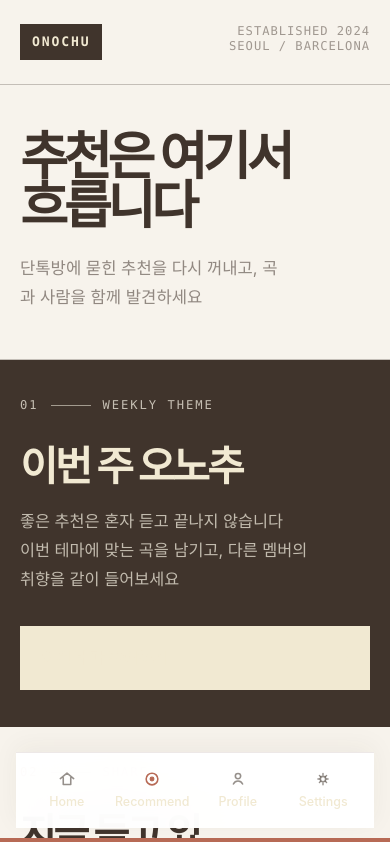
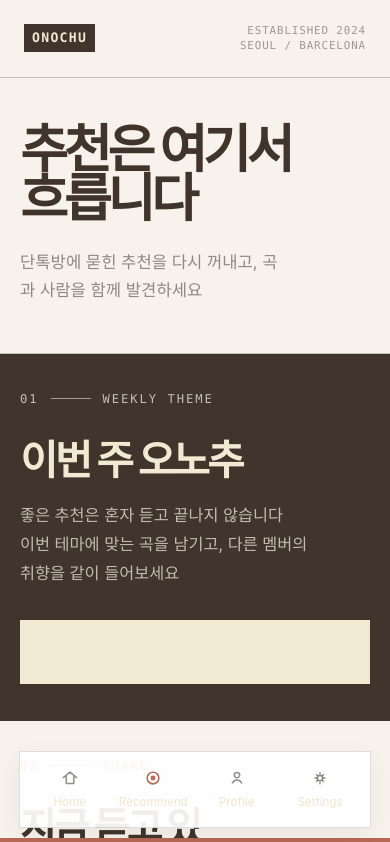
Before and after one commit to MrTMI-0315/onochu, a Next.js app: page /recommendations in a window 390 px wide. Shown: the top 842 px of the page. Built offline with nearby package versions, Linux system fonts and the light colour scheme.

Commit message:
fix: align archive mobile header and nav tokens

```diff
--- a/components/archive-profile-view.tsx
+++ b/components/archive-profile-view.tsx
@@ -225,14 +225,14 @@ export function ArchiveProfileView({
         <section className="border-b border-[#1A1817] px-6 py-6 md:px-8">
           <div className="flex items-center gap-4">
             {!selfView ? (
-              <Link href="/members" className="font-mono text-[1.2rem] leading-none">
+              <Link href="/members" className="font-mono text-[1.15rem] leading-none">
                 ←
               </Link>
             ) : null}
-            <span className="bg-[#1A1817] px-3 py-2 font-mono text-[0.78rem] font-bold uppercase tracking-[0.14em] text-[#EBE6D8]">
+            <span className="bg-[#1A1817] px-2 py-1 font-mono text-[0.82rem] font-bold uppercase tracking-[0.1em] text-[#EBE6D8]">
               ONOCHU
             </span>
-            <span className="ml-auto font-mono text-[0.72rem] uppercase tracking-[0.08em] text-[#8C867A]">
+            <span className="ml-auto font-mono text-[0.68rem] uppercase tracking-[0.08em] text-[#8C867A]">
               {profileLabel}
             </span>
           </div>
--- a/components/profile-edit-form.tsx
+++ b/components/profile-edit-form.tsx
@@ -204,10 +204,10 @@ export function ProfileEditForm({
         <form onSubmit={handleSubmit}>
           <section className="border-b border-[#1A1817] px-6 py-6 md:px-8">
             <div className="flex items-start justify-between gap-4">
-              <span className="bg-[#1A1817] px-3 py-2 font-mono text-[0.78rem] font-bold uppercase tracking-[0.14em] text-[#EBE6D8]">
+              <span className="bg-[#1A1817] px-2 py-1 font-mono text-[0.82rem] font-bold uppercase tracking-[0.1em] text-[#EBE6D8]">
                 ONOCHU
               </span>
-              <p className="text-right font-mono text-[0.72rem] uppercase leading-[1.25] tracking-[0.08em] text-[#8C867A]">
+              <p className="text-right font-mono text-[0.68rem] uppercase leading-[1.35] tracking-[0.08em] text-[#8C867A]">
                 ESTABLISHED 2024
                 <br />
                 SEOUL / BARCELONA
--- a/components/recommendation-studio.tsx
+++ b/components/recommendation-studio.tsx
@@ -197,12 +197,12 @@ export function RecommendationStudio({
   return (
     <>
       <main className="mobile-screen bg-[var(--paper)] pb-16 md:hidden">
-        <section className="border-b border-[rgba(64,52,44,0.28)] px-5 py-6">
+        <section className="border-b border-[rgba(64,52,44,0.28)] px-6 py-6">
           <div className="flex items-start justify-between gap-4">
-            <span className="bg-[var(--accent-ink)] px-3 py-2 font-mono text-[0.82rem] font-semibold uppercase tracking-[0.14em] text-[var(--paper)]">
+            <span className="bg-[var(--accent-ink)] px-2 py-1 font-mono text-[0.82rem] font-bold uppercase tracking-[0.1em] text-[var(--paper)]">
               ONOCHU
             </span>
-            <p className="text-right font-mono text-[0.76rem] uppercase leading-[1.25] tracking-[0.08em] text-[rgba(64,52,44,0.48)]">
+            <p className="text-right font-mono text-[0.68rem] uppercase leading-[1.35] tracking-[0.08em] text-[rgba(64,52,44,0.48)]">
               ESTABLISHED 2024
               <br />
               SEOUL / BARCELONA
--- a/components/site-navigation.tsx
+++ b/components/site-navigation.tsx
@@ -117,7 +117,7 @@ export function SiteNavigation() {
           hideMobileNav ? "hidden" : ""
         }`}
       >
-        <div className="mx-auto grid max-w-md grid-cols-4 border-t border-[color:rgba(109,66,60,0.12)] bg-[rgba(255,255,255,0.96)] px-2 py-2 shadow-[0_-6px_24px_rgba(62,52,48,0.05)] backdrop-blur-xl">
+        <div className="mx-auto grid max-w-[22rem] grid-cols-4 border border-[rgba(26,24,23,0.14)] bg-[rgba(255,255,255,0.92)] px-2 py-3 shadow-[0_8px_24px_rgba(26,24,23,0.06)]">
             {navigationItems.map((item) => {
               const isActive =
                 item.href === "/recommendations"
@@ -132,7 +132,7 @@ export function SiteNavigation() {
               <Link
                 key={item.href}
                 href={item.href}
-                className={`flex flex-col items-center justify-center gap-1 rounded-2xl px-3 py-2 text-center text-[0.78rem] font-medium transition ${
+                className={`flex flex-col items-center justify-center gap-1.5 px-2 py-1 text-center text-[0.72rem] font-medium transition ${
                   isActive
                     ? "text-[var(--primary-strong)]"
                     : "text-[rgba(64,52,44,0.62)]"
```
